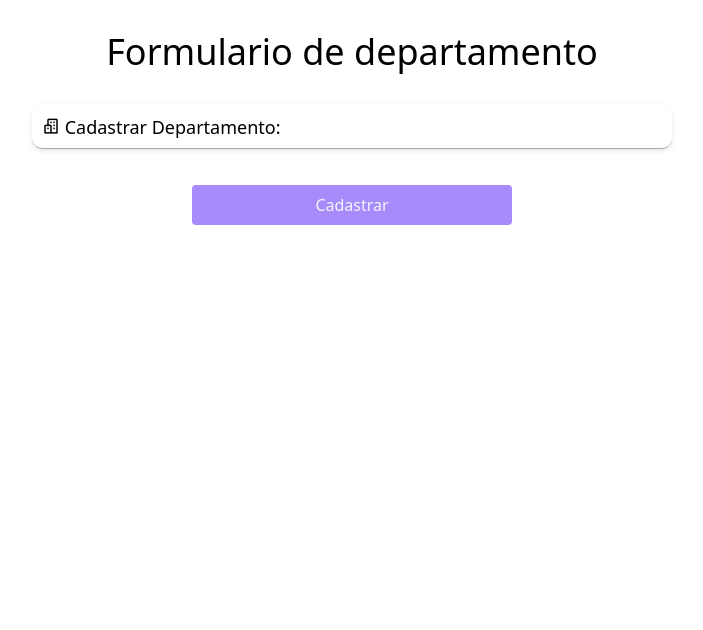
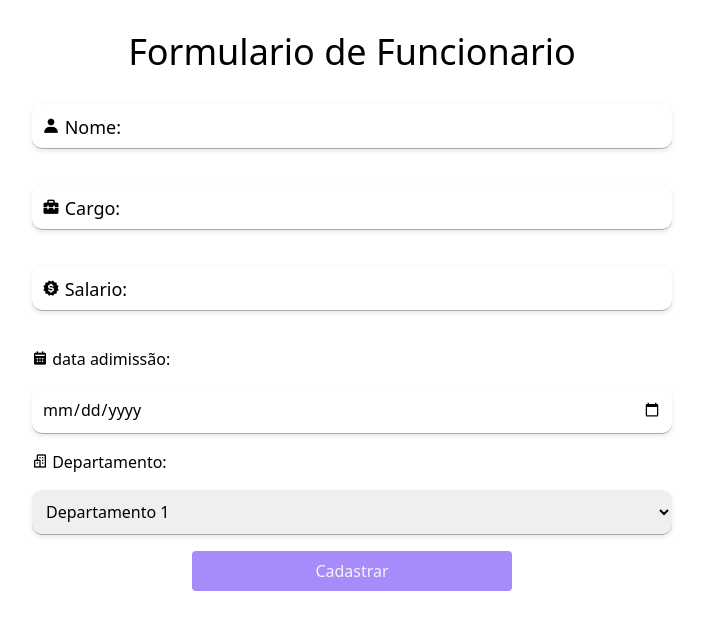
Before and after one commit to 1portodosporum/FrontendProjetoRH, a React (Vite) app: page / in a window 1280 px wide. Shown: the top 630 px of the page, without its empty margins (288-991 px from the left). Built offline with nearby package versions, Linux system fonts and the light colour scheme.

Commit message:
feat(FormFuncionario): add funcionario form component and styles, replace departamento form

```diff
--- a/src/App.tsx
+++ b/src/App.tsx
@@ -1,11 +1,13 @@
 import './App.css'
-import FormDepartamento from './components/departamentos/formdepartamento/FormDepartamento'
+import FormFuncionario from './components/funcionarios/formfuncionarios/FormFuncionario'
 
 function App() {
 
   return (
     <>
-      <FormDepartamento />
+      {/* <FormDepartamento /> */}
+      <FormFuncionario />
+
     </>
   )
 }
--- a/src/components/departamentos/formdepartamento/FormDepartamento.tsx
+++ b/src/components/departamentos/formdepartamento/FormDepartamento.tsx
@@ -3,7 +3,7 @@ import './FormDepartamento.css';
 const FormDepartamento = () => {
     return (
         <section className="container flex flex-col items-center justify-center mx-auto">
-            <h1 className="text-4xl text-center my-8">Formulario de departamento</h1>
+            <h1 className="text-4xl text-center my-8">Formulario de Departamento</h1>
             <form className="w-1/2 flex flex-col gap-4">
                 <div className='input'>
                     <input type="text"  required/>
--- /dev/null
+++ b/src/components/funcionarios/formfuncionarios/FormFuncionario.css
@@ -0,0 +1,54 @@
+.input {
+    position: relative;
+    margin-bottom: 20px;
+    input {
+        width: 100%;
+        padding: 10px;
+        font-size: 16px;
+        border: none;
+        border-radius: 10px;
+        border-bottom: 1px solid #aaa;
+        transition: all 0.3s ease-in-out;
+        box-shadow: 0 2px 5px rgba(0, 0, 0, 0.1);
+    }
+    label{
+        margin-left: 10px;
+        position: absolute;
+        top: 10px;
+        left: 0;
+        font-size: 18px;
+        transition: all 0.3s ease-in-out;
+    }
+    input:focus, textarea:focus {
+        border:none;
+        outline: none;
+    }
+
+    input:focus + label,
+    input:valid + label {
+    top: -21px;
+    font-size: 16px;
+    }
+}
+
+input[type="date"]{
+    width: 100%;
+    padding: 10px;
+    font-size: 16px;
+    border: none;
+    border-radius: 10px;
+    border-bottom: 1px solid #aaa;
+    transition: all 0.3s ease-in-out;
+    box-shadow: 0 2px 5px rgba(0, 0, 0, 0.1);
+}
+
+select {
+    width: 100%;
+    padding: 10px;
+    font-size: 16px;
+    border: none;
+    border-radius: 10px;
+    border-bottom: 1px solid #aaa;
+    transition: all 0.3s ease-in-out;
+    box-shadow: 0 2px 5px rgba(0, 0, 0, 0.1);
+}
--- /dev/null
+++ b/src/components/funcionarios/formfuncionarios/FormFuncionario.tsx
@@ -0,0 +1,41 @@
+import "./FormFuncionario.css";
+
+const FormFuncionario = () => {
+    return (
+        <section className="container flex flex-col items-center justify-center mx-auto">
+            <h1 className="text-4xl text-center my-8">Formulario de Funcionario</h1>
+            <form className="w-1/2 flex flex-col gap-4">
+                <div className='input'>
+                    <input type="text"  required/>
+                    <label><i className='bx bxs-user'></i> Nome:</label>
+                </div>
+                <div className='input'>
+                    <input type="text"  required/>
+                    <label><i className='bx bxs-briefcase-alt-2'></i> Cargo:</label>
+                </div>
+                <div className='input'>
+                    <input type="text"  required/>
+                    <label><i className='bx bxs-badge-dollar' ></i> Salario:</label>
+                </div>
+                <div className='flex flex-col gap-4'>
+                <label><i className='bx bxs-calendar' ></i> data adimissão:</label>
+                    <input type="date"  required/>
+                </div>
+                <div className="flex flex-col gap-4">
+                    <label><i className='bx bx-buildings'></i> Departamento:</label>
+                    <select name="departamento" id="departamento">
+                        <option value="1">Departamento 1</option>
+                        <option value="2">Departamento 2</option>
+                        <option value="3">Departamento 3</option>
+                    </select>
+                </div>
+                <button className="rounded text-slate-100 bg-violet-400  hover:bg-violet-800 w-1/2 py-2 mx-auto flex justify-center"type="submit">
+                    Cadastrar
+                </button>
+            </form>
+        </section>
+    );
+
+}
+
+export default FormFuncionario;
```
Also changed, not shown: src/components/funcionarios/Funcionarios.tsx (deleted).
